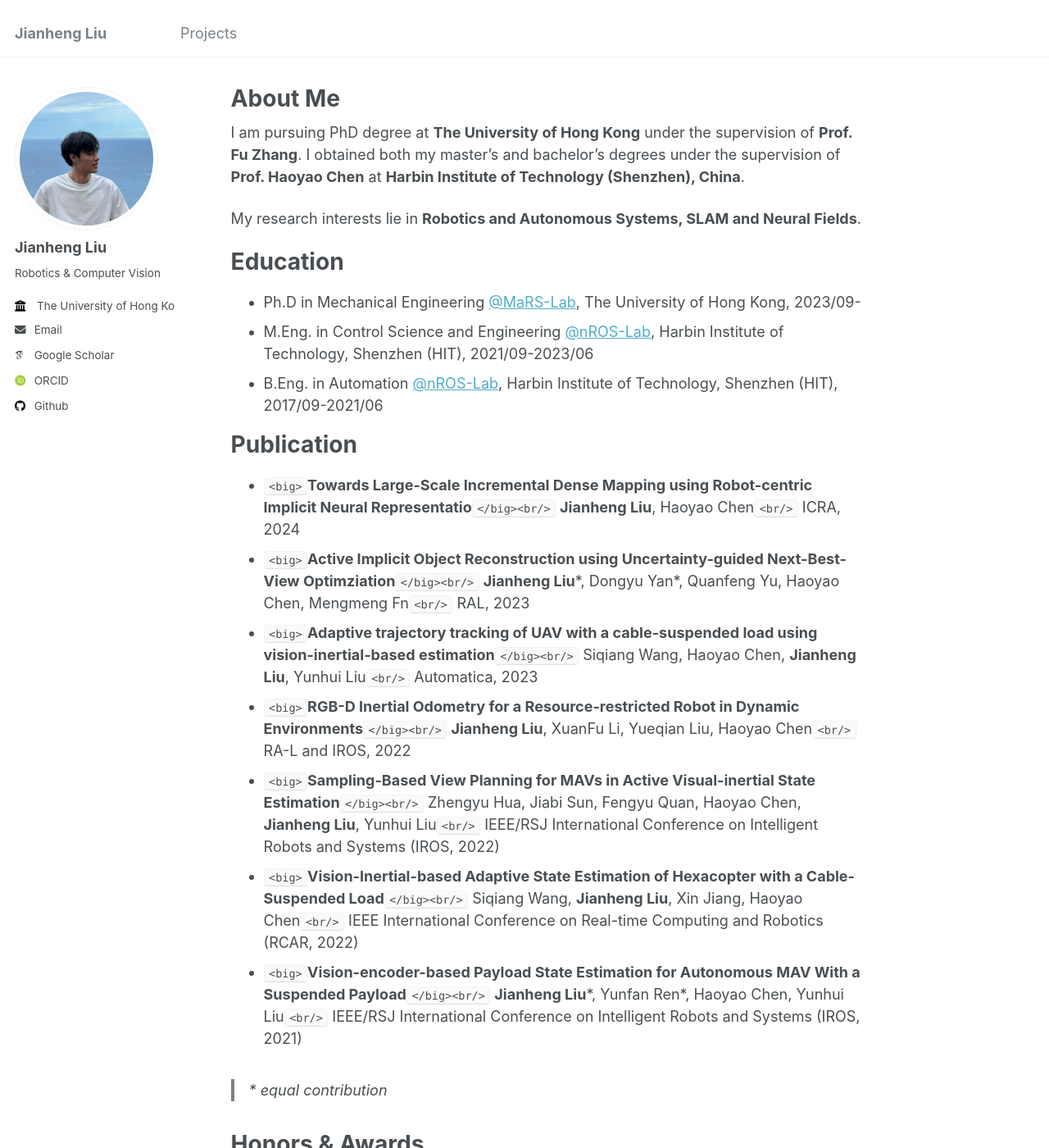
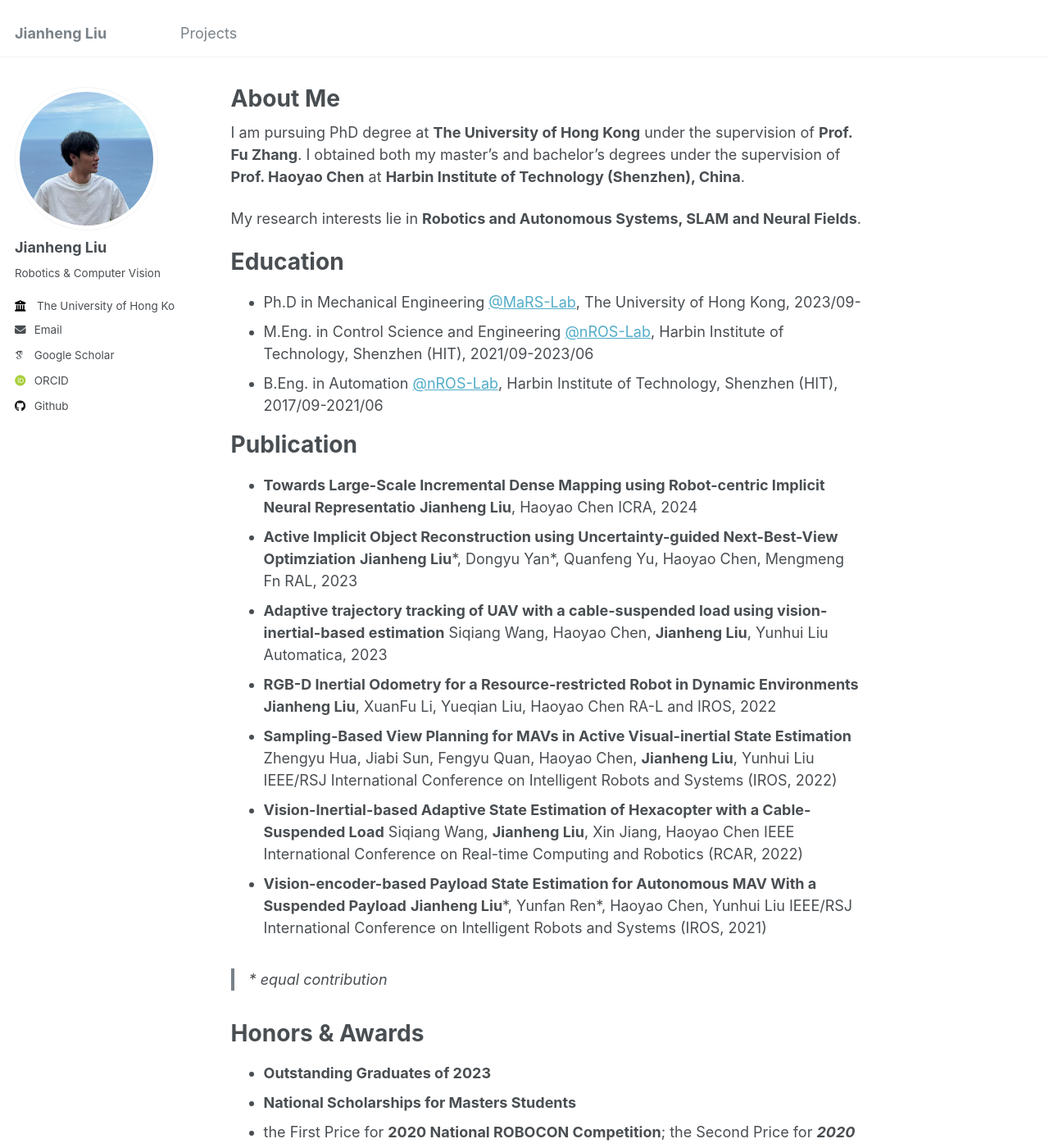
Before and after one commit to jianhengLiu/jianhengLiu.github.io, a Jekyll site: the page built from _pages/about.md, in a window 1280 px wide and 1400 px high. Shown: the whole window at 82% size. Built offline with Jekyll 4.4.1, drawn with Linux system fonts in a browser that asks for light colours; some web fonts are replaced.

Commit message:
Update author information in about.md

```diff
--- a/_pages/about.md
+++ b/_pages/about.md
@@ -19,31 +19,29 @@ Education
 
 # Publication
 
-- `<big>`**Towards Large-Scale Incremental Dense Mapping using Robot-centric Implicit Neural Representatio**`</big><br/>`
-  **Jianheng Liu**, Haoyao Chen`<br/>`
+- **Towards Large-Scale Incremental Dense Mapping using Robot-centric Implicit Neural Representatio**
+  **Jianheng Liu**, Haoyao Chen
   ICRA, 2024
-- `<big>`**Active Implicit Object Reconstruction using Uncertainty-guided Next-Best-View Optimziation**`</big><br/>`
-  **Jianheng Liu**\*, Dongyu Yan\*, Quanfeng Yu, Haoyao Chen, Mengmeng Fn`<br/>`
+- **Active Implicit Object Reconstruction using Uncertainty-guided Next-Best-View Optimziation**
+  **Jianheng Liu**\*, Dongyu Yan\*, Quanfeng Yu, Haoyao Chen, Mengmeng Fn
   RAL, 2023
-- `<big>`**Adaptive trajectory tracking of UAV with a cable-suspended load using vision-inertial-based estimation**`</big><br/>`
-  Siqiang Wang, Haoyao Chen, **Jianheng Liu**, Yunhui Liu`<br/>`
+- **Adaptive trajectory tracking of UAV with a cable-suspended load using vision-inertial-based estimation**
+  Siqiang Wang, Haoyao Chen, **Jianheng Liu**, Yunhui Liu
   Automatica, 2023
-- `<big>`**RGB-D Inertial Odometry for a Resource-restricted Robot in Dynamic Environments**`</big><br/>`
-  **Jianheng Liu**, XuanFu Li, Yueqian Liu, Haoyao Chen`<br/>`
+- **RGB-D Inertial Odometry for a Resource-restricted Robot in Dynamic Environments**
+  **Jianheng Liu**, XuanFu Li, Yueqian Liu, Haoyao Chen
   RA-L and IROS, 2022
-- `<big>`**Sampling-Based View Planning for MAVs in Active Visual-inertial State Estimation**`</big><br/>`
-  Zhengyu Hua, Jiabi Sun, Fengyu Quan, Haoyao Chen, **Jianheng Liu**, Yunhui Liu`<br/>`
+- **Sampling-Based View Planning for MAVs in Active Visual-inertial State Estimation**
+  Zhengyu Hua, Jiabi Sun, Fengyu Quan, Haoyao Chen, **Jianheng Liu**, Yunhui Liu
   IEEE/RSJ International Conference on Intelligent Robots and Systems (IROS, 2022)
-- `<big>`**Vision-Inertial-based Adaptive State Estimation of Hexacopter with a Cable-Suspended Load**`</big><br/>`
-  Siqiang Wang, **Jianheng Liu**, Xin Jiang, Haoyao Chen`<br/>`
+- **Vision-Inertial-based Adaptive State Estimation of Hexacopter with a Cable-Suspended Load**
+  Siqiang Wang, **Jianheng Liu**, Xin Jiang, Haoyao Chen
   IEEE International Conference on Real-time Computing and Robotics (RCAR, 2022)
-- `<big>`**Vision-encoder-based Payload State Estimation for Autonomous MAV With a Suspended Payload**`</big><br/>`
-  **Jianheng Liu**\*, Yunfan Ren\*, Haoyao Chen, Yunhui Liu`<br/>`
+- **Vision-encoder-based Payload State Estimation for Autonomous MAV With a Suspended Payload**
+  **Jianheng Liu**\*, Yunfan Ren\*, Haoyao Chen, Yunhui Liu
   IEEE/RSJ International Conference on Intelligent Robots and Systems (IROS, 2021)
 
 > \* equal contribution
-
-
 
 # Honors & Awards
 
```
